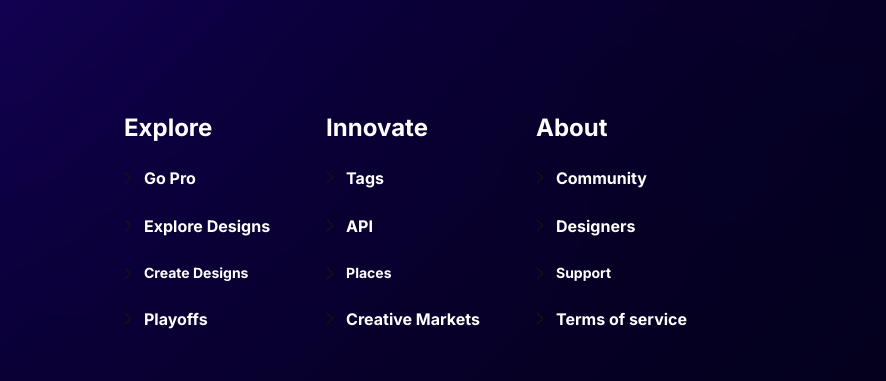
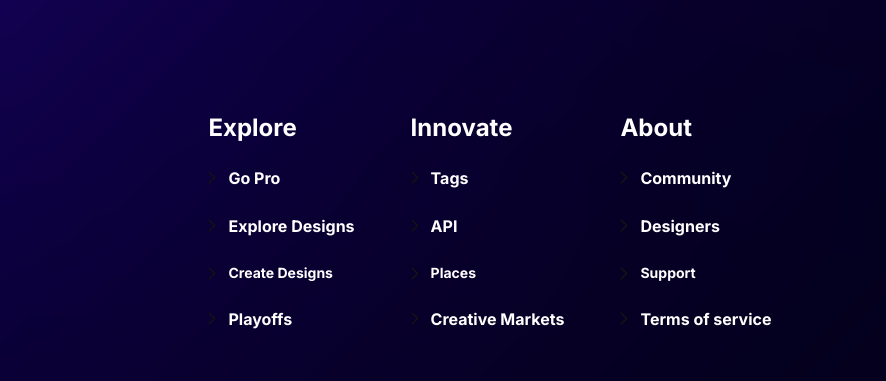
Before and after one commit to gkasianenko/cybersportFederacySite, a website: page index.html in a window 1280 px wide. Shown: the part 2480-2861 px from the top of the page, 394-1280 px from the left. Drawn offline with nearby package versions, Linux system fonts and the light colour scheme.

Commit message:
footer classes edit

```diff
--- a/index.html
+++ b/index.html
@@ -168,7 +168,7 @@
                             <a href="#"><img src="assets/twitter.svg"></a>
                         </div>
                     </div>
-                    <div class="w-[100%] lg:w-[60%] flex space-x-8 md:space-x-14  items-center justify-start">
+                    <div class="w-[100%] lg:w-[60%] flex space-x-8 md:space-x-14  items-start justify-center">
                         <div>
                             <h6 class="text-[18px] lg:text-[24px] font-bold">Explore</h6>
                             <div class="flex flex-col space-y-4 lg:space-y-6 mt-[20px]">
```
